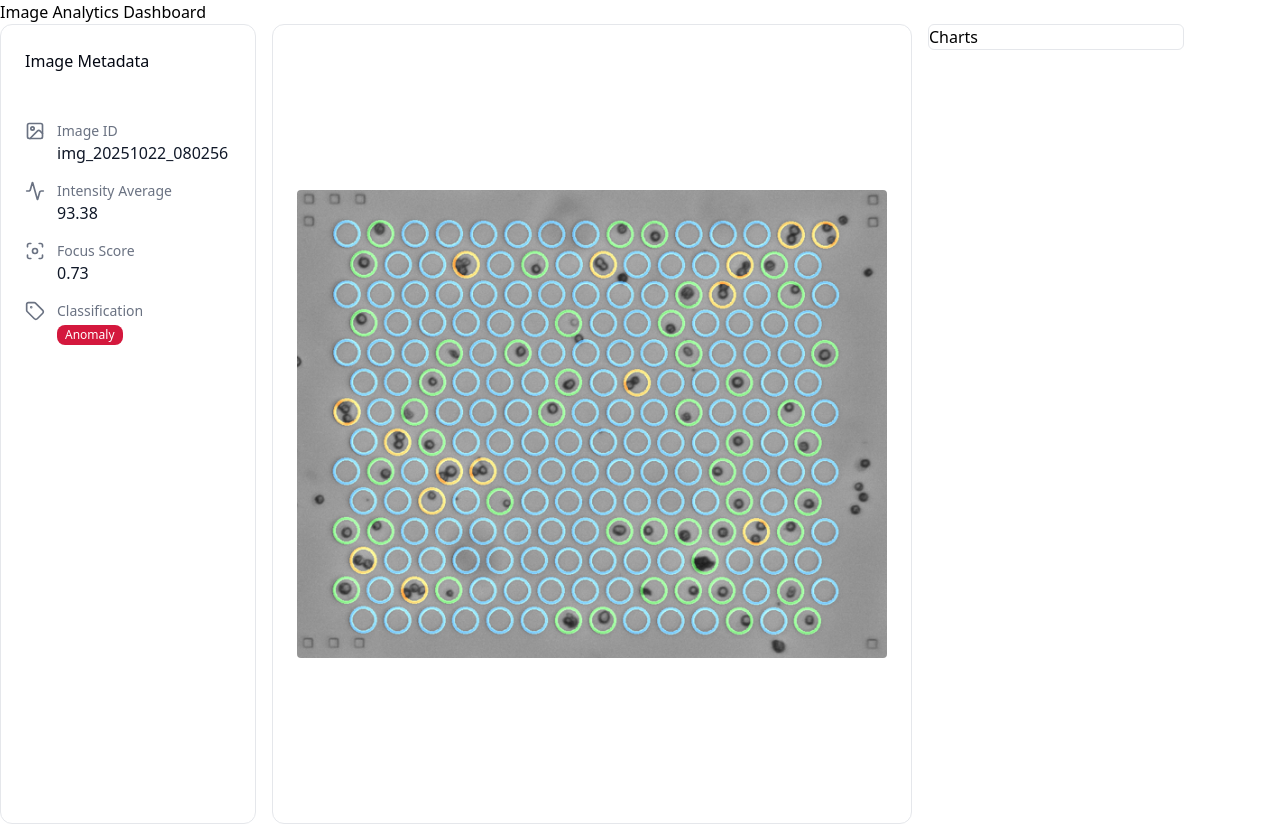
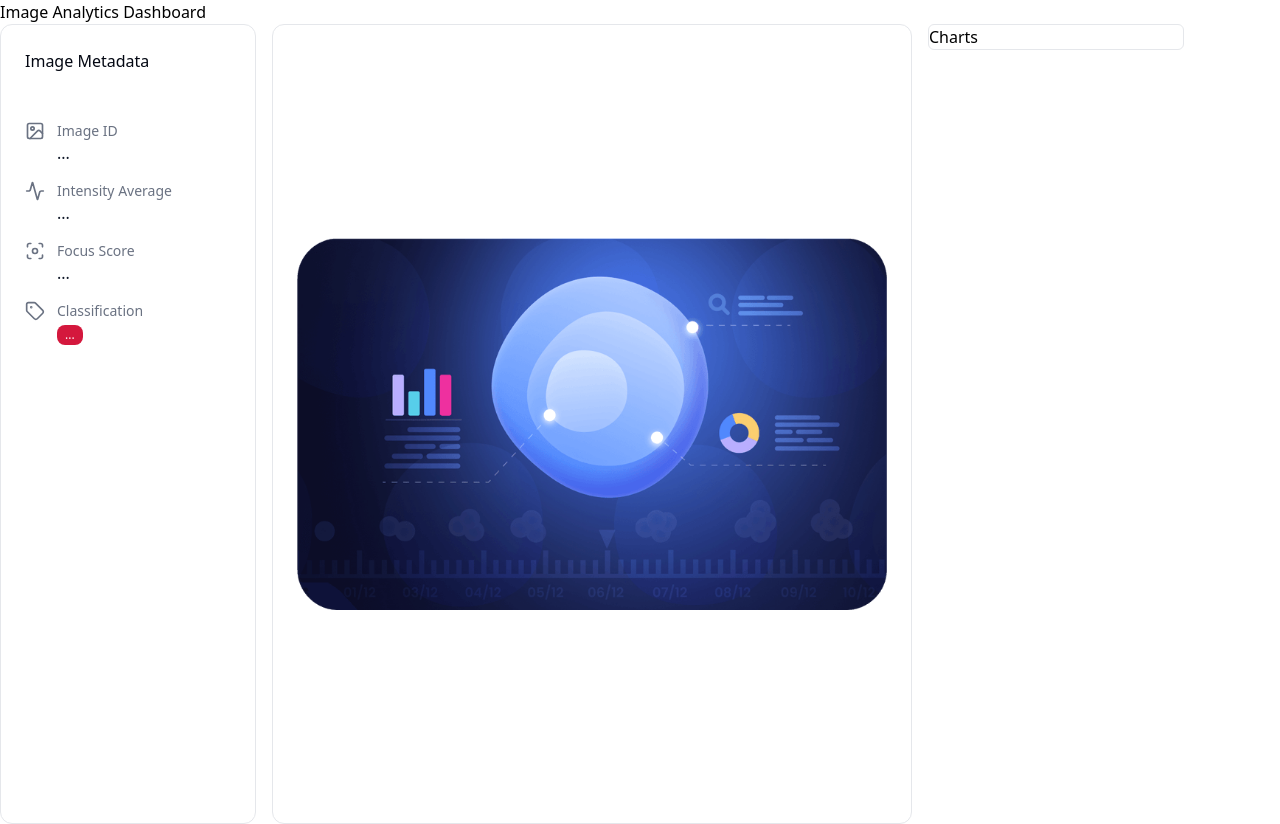
Before and after one commit to TomerDun/teracyte-home, a React (Vite) app in the folder front-end/: page / in a window 1280 px wide. Built offline with nearby package versions, Linux system fonts and the light colour scheme; no server answers.

Commit message:
getting image data from the server

```diff
--- a/front-end/src/components/HomeArea/ImageDisplayCard.tsx
+++ b/front-end/src/components/HomeArea/ImageDisplayCard.tsx
@@ -1,21 +1,22 @@
 import defaultImage from '../../assets/images/ex-img.png';
+import { SERVER_BASE_URL } from '../../services/apiService';
 
 // const defaultImage = "http://localhost:3845/assets/fdc0405d0a8d19a234a5265486668c2c565eece8.png";
 
-interface ImageDisplayCardProps {
-  imageUrl?: string;
-  alt?: string;
+type ImageDisplayCardProps = {
+  imageFilePath: string | null
 }
 
-export default function ImageDisplayCard({
-  imageUrl = defaultImage,
-  alt = "Display image"
-}: ImageDisplayCardProps = {}) {
+
+export default function ImageDisplayCard({ imageFilePath }: ImageDisplayCardProps) {
+
+  const fullImageUrl = SERVER_BASE_URL + imageFilePath;
+
   return (
     <div className="bg-white border border-gray-200 rounded-xl h-full w-full flex items-center justify-center p-6">
       <img
-        src={imageUrl}
-        alt={alt}
+        src={imageFilePath ? fullImageUrl : defaultImage}
+        alt='cells-image'
         className="max-w-full max-h-full object-contain rounded"
       />
     </div>
--- a/front-end/src/components/HomeArea/MetadataCard.tsx
+++ b/front-end/src/components/HomeArea/MetadataCard.tsx
@@ -2,20 +2,13 @@ import imageIcon from '../../assets/icons/image-icon.svg';
 import intensityIcon from '../../assets/icons/intensity-icon.svg';
 import focusIcon from '../../assets/icons/focus-icon.svg';
 import tagIcon from '../../assets/icons/tag-icon.svg';
+import type { ImageMetadata } from '../../types/imageDataTypes';
 
-interface MetadataCardProps {
-  imageId?: string;
-  intensityAverage?: number;
-  focusScore?: number;
-  classification?: string;
+type MetadataCardProps = {
+  metadata: ImageMetadata | null,
 }
 
-export default function MetadataCard({
-  imageId = "img_20251022_080256",
-  intensityAverage = 93.38,
-  focusScore = 0.73,
-  classification = "Anomaly"
-}: MetadataCardProps = {}) {
+export default function MetadataCard({ metadata }: MetadataCardProps) {
   return (
     <div className="bg-white border border-gray-200 rounded-xl h-full w-full flex flex-col gap-12 p-6">
       {/* Header */}
@@ -30,7 +23,7 @@ export default function MetadataCard({
           <img src={imageIcon} alt="" className="size-5 shrink-0" />
           <div className="flex flex-col">
             <p className="text-sm text-[#6a7282]">Image ID</p>
-            <p className="text-base text-[#101828]">{imageId}</p>
+            <p className="text-base text-[#101828]">{metadata ? metadata.tc_image_id : '...'}</p>
           </div>
         </div>
 
@@ -39,7 +32,7 @@ export default function MetadataCard({
           <img src={intensityIcon} alt="" className="size-5 shrink-0" />
           <div className="flex flex-col">
             <p className="text-sm text-[#6a7282]">Intensity Average</p>
-            <p className="text-base text-[#101828]">{intensityAverage}</p>
+            <p className="text-base text-[#101828]">{metadata ? metadata.intensity_average : '...'}</p>
           </div>
         </div>
 
@@ -48,7 +41,7 @@ export default function MetadataCard({
           <img src={focusIcon} alt="" className="size-5 shrink-0" />
           <div className="flex flex-col">
             <p className="text-sm text-[#6a7282]">Focus Score</p>
-            <p className="text-base text-[#101828]">{focusScore}</p>
+            <p className="text-base text-[#101828]">{metadata ? metadata.focus_score : '...'}</p>
           </div>
         </div>
 
@@ -58,7 +51,7 @@ export default function MetadataCard({
           <div className="flex flex-col gap-1">
             <p className="text-sm text-[#6a7282]">Classification</p>
             <span className="inline-flex justify-center px-2 py-0.5 bg-[#d4183d] text-white text-xs rounded-lg w-fit">
-              {classification}
+              {metadata ? metadata.classification_label : '...'}
             </span>
           </div>
         </div>
--- a/front-end/src/services/apiService.ts
+++ b/front-end/src/services/apiService.ts
@@ -1,4 +1,5 @@
 export const API_BASE_URL = 'http://localhost:8000/api';
+export const SERVER_BASE_URL = 'http://localhost:8000';
 import type { HttpMethod } from '../types/apiTypes';
 
 
```
Also changed, not shown: front-end/src/assets/images/ex-img.png, 1 other file (tests, documents, lock files or other folders).
